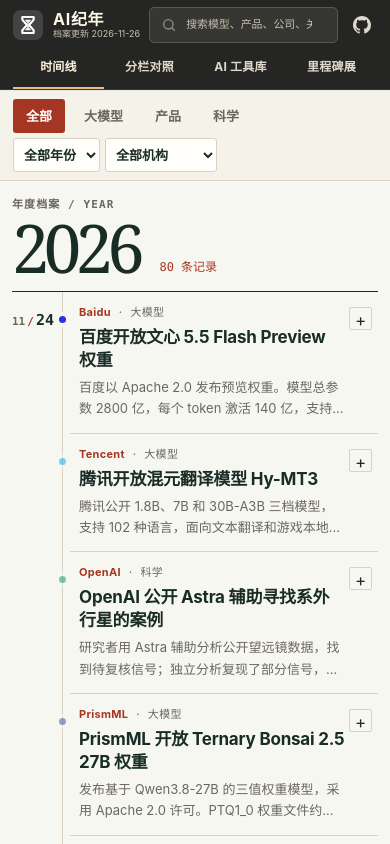
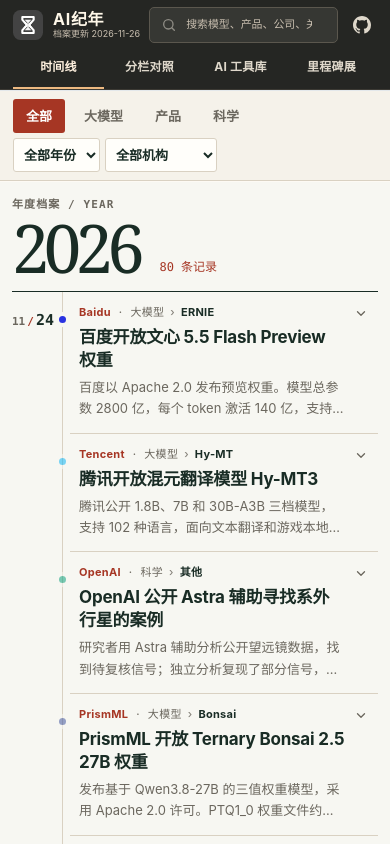
Before and after one commit to shalom-lab/ai-timeline, a React (Vite) app: page / in a window 390 px wide. Shown: the top 844 px of the page. Built offline with nearby package versions, Linux system fonts and the light colour scheme.

Commit message:
Show event subcategories and simplify timeline disclosure

```diff
--- a/src/components/Chronology.tsx
+++ b/src/components/Chronology.tsx
@@ -1,6 +1,7 @@
 import { useEffect, useMemo, useRef, useState, type CSSProperties } from 'react'
 import { CATEGORY_LABEL_ZH, type Category, type Company, type TimelineEvent } from '../types/timeline'
 import { EVENT_TYPE_LABEL_ZH } from '../lib/labels'
+import { groupKeyForEvent } from '../lib/group'
 import './chronology.css'
 
 type Props = { events: TimelineEvent[]; companies: Company[]; onClearSearch: () => void; hasQuery: boolean }
@@ -124,16 +125,38 @@ export default function Chronology({ events, companies, onClearSearch, hasQuery
             <ol className="chronology__stream">
               {entries.map((event, i) => {
                 const brand = companies.find(c => c.id === event.companyId)
+                const categoryLabel = CATEGORY_LABEL_ZH[event.category]
+                const subcategoryLabel = event.category === 'model'
+                  ? event.series?.trim()
+                  : event.category === 'science' || event.category === 'product'
+                    ? groupKeyForEvent(event.category, event).label
+                    : undefined
                 const startsMonth = i === 0 || entries[i - 1].date.slice(0,7) !== event.date.slice(0,7)
                 const startsDay = i === 0 || entries[i - 1].date !== event.date
                 return <li className={`chronology__item${startsDay ? " chronology__item--newday" : ""}${startsMonth ? " chronology__item--newmonth" : ""}`} key={event.id} style={{ '--event-tone': brand?.color ?? '#447463' } as CSSProperties}>
                   <time className={startsDay ? undefined : "sr-only"} dateTime={event.date}><span>{event.date.slice(5,7)}</span><span className="chronology__date-slash">/</span><strong>{event.date.slice(8)}</strong></time>
                   <details className="chronology__card" id={'event-' + event.id} data-linked={eventLink === event.id ? '' : undefined}>
                     <summary>
-                      <span className="chronology__eyebrow"><span>{event.company}</span><span>{CATEGORY_LABEL_ZH[event.category]}</span></span>
+                      <span className="chronology__eyebrow">
+                        <span className="chronology__org">{event.company}</span>
+                        <span className="chronology__taxonomy">
+                          <span>{categoryLabel}</span>
+                          {subcategoryLabel && subcategoryLabel !== categoryLabel && <>
+                            <span className="chronology__taxonomy-divider" aria-hidden="true">›</span>
+                            <span className="chronology__subtype">{subcategoryLabel}</span>
+                          </>}
+                        </span>
+                      </span>
                       <span className="chronology__title">{event.title}</span>
                       <span className="chronology__excerpt">{event.summary}</span>
-                      <span className="chronology__chevron" aria-hidden="true">+</span>
+                      <span className="chronology__disclosure" aria-hidden="true">
+                        <span className="chronology__disclosure-closed">详情</span>
+                        <span className="chronology__disclosure-open">收起</span>
+                        <svg width="14" height="14" viewBox="0 0 16 16" fill="none" stroke="currentColor" strokeWidth="1.5" strokeLinecap="round" strokeLinejoin="round" focusable="false">
+                          <path className="chronology__disclosure-closed" d="m4 6.5 4 4 4-4" />
+                          <path className="chronology__disclosure-open" d="m4 10 4-4 4 4" />
+                        </svg>
+                      </span>
                     </summary>
                     <div className="chronology__detail">
                       <p>{event.summary}</p>
--- a/src/components/chronology.css
+++ b/src/components/chronology.css
@@ -37,16 +37,27 @@
 .chronology__card:hover,.chronology__card[open] { border-color:#9eb5a7; background:#fff; }
 .chronology__item:not(.chronology__item--newday)::before { opacity:.55; }
 .chronology__card[data-linked][open] { border-color:#6c9481; }
-.chronology__card summary { cursor:pointer; position:relative; display:grid; gap:6px; list-style:none; padding:16px 55px 16px 19px; border-radius:10px; }
+.chronology__card summary { cursor:pointer; position:relative; display:grid; gap:6px; list-style:none; padding:16px 78px 16px 19px; border-radius:10px; }
 .chronology__card summary::-webkit-details-marker { display:none; }
 .chronology__eyebrow { display:flex; flex-wrap:wrap; align-items:baseline; gap:8px; font-size:12px; font-weight:650; color:var(--forest); }
-.chronology__eyebrow span + span { color:var(--muted); font-weight:500; }
-.chronology__eyebrow span + span::before { content:"·"; margin-right:8px; }
+.chronology__taxonomy { display:inline-flex; align-items:baseline; gap:6px; min-width:0; color:var(--muted); font-weight:500; }
+.chronology__taxonomy::before { content:"·"; margin-right:2px; }
+.chronology__taxonomy-divider { opacity:.8; }
+.chronology__subtype { color:var(--ink); font-weight:650; overflow-wrap:anywhere; }
 .chronology__title { font-size:clamp(16px,2vw,22px); font-weight:750; line-height:1.35; overflow-wrap:anywhere; }
 .chronology__excerpt { font-size:14px; color:var(--muted); line-height:1.65; white-space:nowrap; overflow:hidden; text-overflow:ellipsis; }
 .chronology__card[open] .chronology__excerpt { display:none; }
-.chronology__chevron { display:grid; place-items:center; position:absolute; top:17px; right:16px; width:28px; height:28px; border-radius:50%; background:#eef2ea; color:var(--forest); font-size:20px; font-weight:400; transition:transform .16s; }
-.chronology__card[open] .chronology__chevron { transform:rotate(45deg); }
+/* The whole summary is the control; this affordance only reflects its native state. */
+.chronology__disclosure {
+  display:flex; align-items:center; justify-content:center; gap:5px; position:absolute;
+  top:14px; right:12px; padding:6px 7px; color:var(--muted); border-radius:4px;
+  font-size:12px; font-weight:600; line-height:1.2; white-space:nowrap;
+}
+.chronology__disclosure svg { flex:none; }
+.chronology__disclosure-open,.chronology__card[open] .chronology__disclosure-closed { display:none; }
+.chronology__card[open] .chronology__disclosure-open { display:inline; }
+.chronology__card[open] .chronology__disclosure,.chronology__card summary:is(:hover,:focus-visible) .chronology__disclosure { color:var(--ink); }
+
 .chronology__detail { padding:0 20px 17px; color:var(--muted); }
 .chronology__detail p { margin:0 0 14px; font-size:14px; line-height:1.8; overflow-wrap:anywhere; }
 .chronology__sources { display:flex; align-items:baseline; flex-wrap:wrap; gap:8px 16px; font-size:13px; }
@@ -68,10 +79,13 @@
   .chronology__item::before { left:48px; width:7px; height:7px; }
   .chronology__item time:not(.sr-only) { font-size:11px; }
   .chronology__card summary { padding:12px 38px 13px 12px; gap:5px; }
-  .chronology__chevron { right:9px; top:12px; width:23px; height:23px; font-size:17px; }
   .chronology__detail { padding:0 12px 13px; }
   .chronology__excerpt { font-size:13px; white-space:normal; display:-webkit-box; -webkit-line-clamp:2; -webkit-box-orient:vertical; }
 }
+@media (max-width:720px) {
+  .chronology__disclosure { right:5px; top:9px; padding:5px; }
+  .chronology__disclosure > span,.chronology__card[open] .chronology__disclosure > span { display:none; }
+}
 @media (prefers-reduced-motion:reduce) {
-  .chronology__card,.chronology__chevron { transition:none; }
+  .chronology__card { transition:none; }
 }
--- a/src/edition.css
+++ b/src/edition.css
@@ -71,10 +71,9 @@
 .archive-app .chronology__card { border:0; border-radius:0; border-bottom: 1px solid var(--line); background:transparent; }
 .archive-app .chronology__card[open],.archive-app .chronology__card:hover { background:var(--white); }
 .archive-app .chronology__card[data-linked][open] { box-shadow: inset 3px 0 var(--signal); }
-.archive-app .chronology__card summary { border-radius:0; padding:16px 54px 16px 13px; gap:5px; }
+.archive-app .chronology__card summary { border-radius:0; padding:16px 74px 16px 13px; gap:5px; }
 .archive-app .chronology__title { color:var(--ink); letter-spacing:-.012em; font-size:clamp(17px,2.1vw,24px); }
 .archive-app .chronology__eyebrow { color:var(--signal); font-size:11px; letter-spacing:.025em; }
-.archive-app .chronology__chevron { background: none; color: var(--ink); border:1px solid var(--line); border-radius: 2px; top:22px; }
 .archive-app .chronology__detail { padding: 0 14px 17px; }
 .archive-app .chronology__sources > span { background:#f0e5d7; }
 .archive-app .chronology__return { color: var(--signal); }
@@ -129,7 +128,6 @@
   .chronology__item time strong { font-size:15px; }
   .chronology__date-slash { padding:0 2px; }
   .archive-app .chronology__card summary { padding: 13px 33px 13px 9px; }
-  .archive-app .chronology__chevron { top:15px; right:6px; }
   .exhibit { padding:14px 12px 46px; }
   .exhibit__feature { grid-template-columns:1fr; }
   .exhibit__visual { padding:4px; }
```
